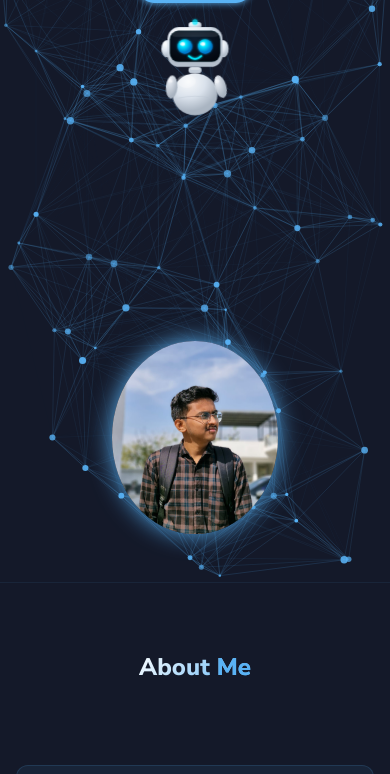
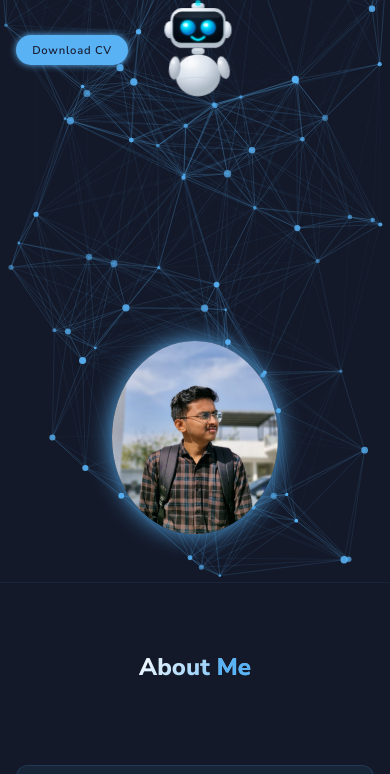
Before and after one commit to pranay-kadu/Portfolio, a website: page index.html in a window 390 px wide. Shown: the part 262-1036 px from the top of the page. Drawn offline with nearby package versions, Linux system fonts and the light colour scheme.

Commit message:
Fix mobile layout spacing for home hero section

```diff
--- a/styles.css
+++ b/styles.css
@@ -1038,12 +1038,13 @@ section {
         flex-direction: column-reverse;
         text-align: center;
         gap: 3rem;
-        padding-top: 12rem;
+        padding-top: 16rem;
     }
 
     .home-content {
         order: 2;
         max-width: 100%;
+        margin-top: 0;
     }
 
     .home-img {
@@ -1071,14 +1072,6 @@ section {
 
     .social-media {
         justify-content: center;
-    }
-
-    /* ── Stack CV button on top of robot and center them ── */
-    .cv-robot-row {
-        flex-direction: column;
-        justify-content: center;
-        align-items: center;
-        gap: 2.5rem;
     }
 
     /* ── Heading ── */
```
